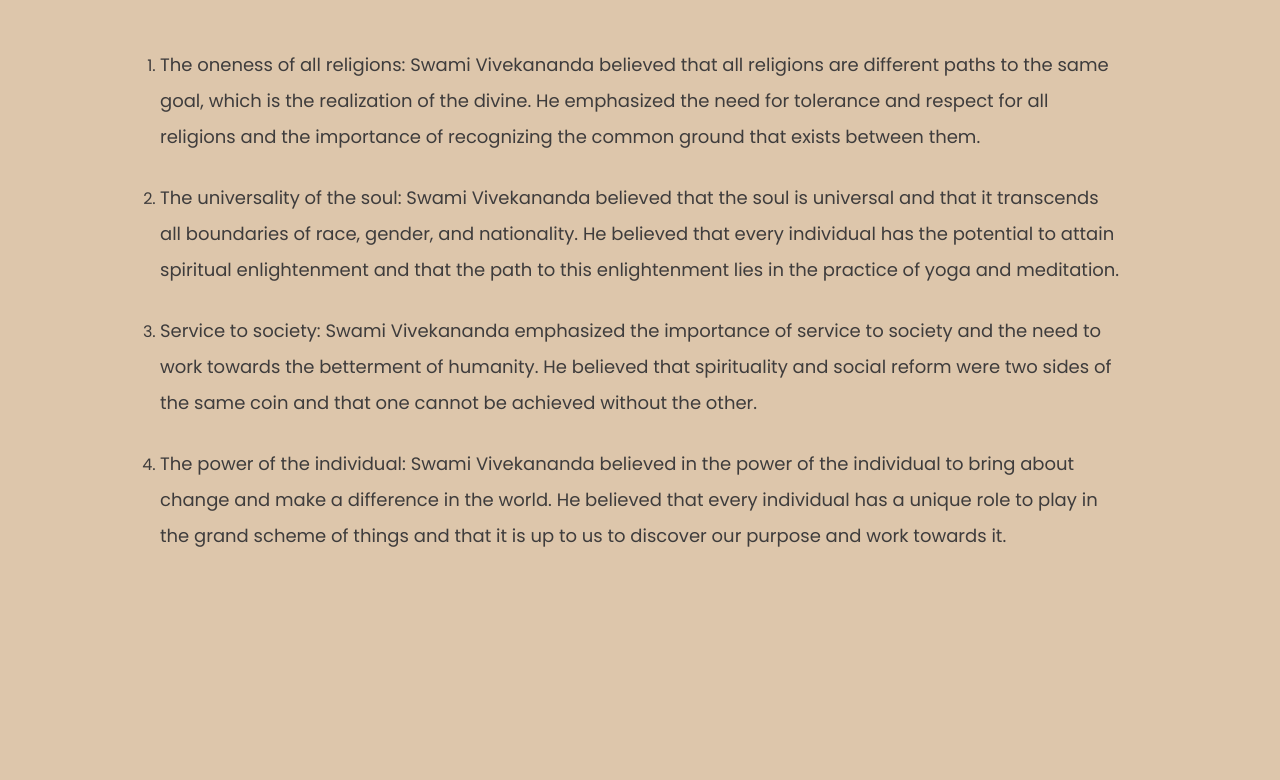
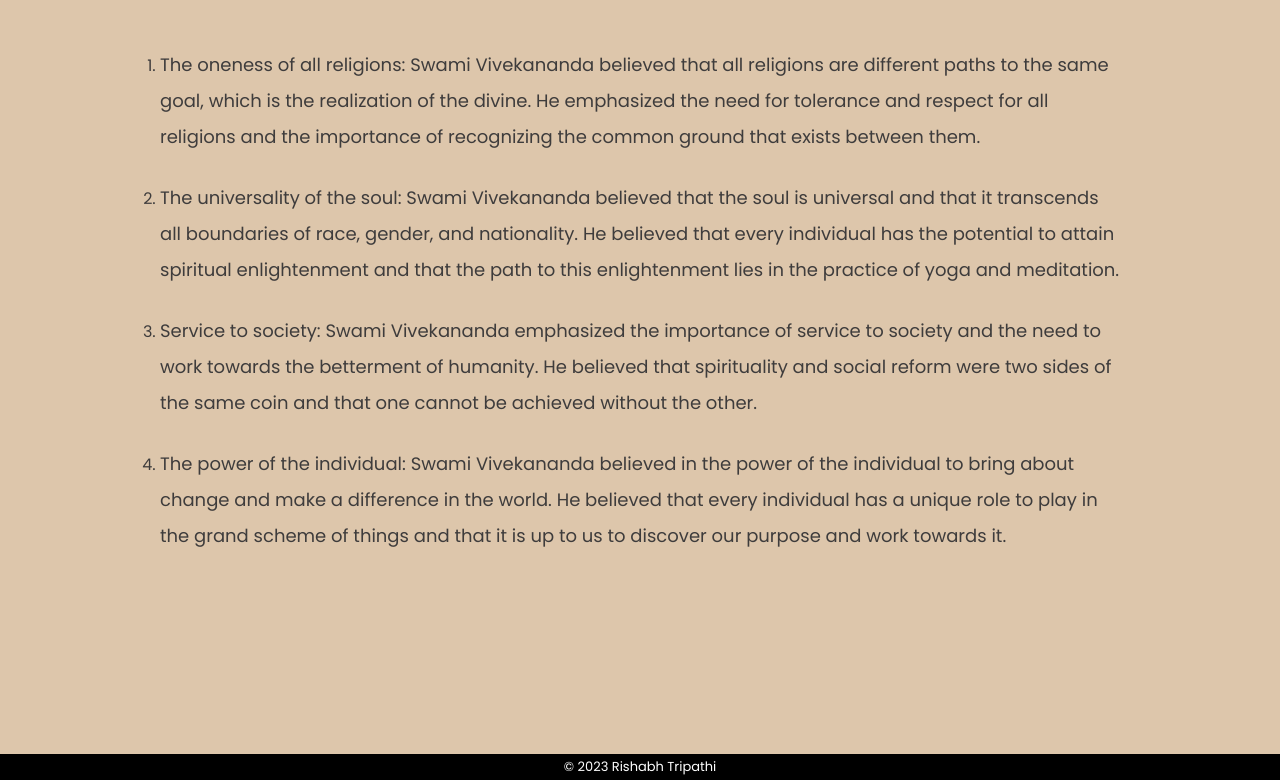
Before and after one commit to Draxter1891/OIBSIP, a plain HTML site: page Tribute-page/index.html in a window 1280 px wide. Shown: the part 1978-2758 px from the top of the page. Before the commit the page ends 2532 px from the top, so only its background shows below. Drawn offline with Linux system fonts and the light colour scheme.

Commit message:
added footer

```diff
--- a/Tribute-page/index.html
+++ b/Tribute-page/index.html
@@ -32,7 +32,10 @@
         <li><p>Service to society: Swami Vivekananda emphasized the importance of service to society and the need to work towards the betterment of humanity. He believed that spirituality and social reform were two sides of the same coin and that one cannot be achieved without the other.</p></li><br>
         <li><p>The power of the individual: Swami Vivekananda believed in the power of the individual to bring about change and make a difference in the world. He believed that every individual has a unique role to play in the grand scheme of things and that it is up to us to discover our purpose and work towards it.</p></li>
     </ol>
-</div>
+</div><br><br><br><br><br><br><br><br>
+<footer>
+    <p id="footer">&#169 2023 Rishabh Tripathi</p>
+</footer>
 <script src="script.js" ></script>
 </body>
 </html>
--- a/Tribute-page/style.css
+++ b/Tribute-page/style.css
@@ -54,3 +54,15 @@
   font-size: large;
   line-height: 2em;
 }
+
+footer{
+  display: flex;
+  flex-direction: column;
+  background: black;
+  color: white;
+  width: 100%;
+  align-items: center;
+}
+#footer{
+  font-size:small;
+}
```
